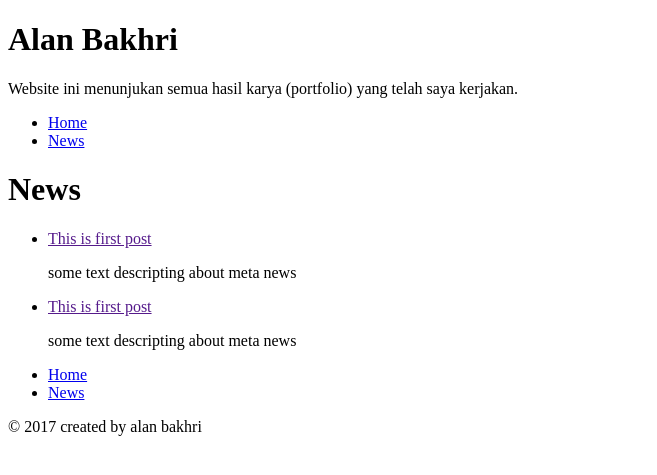
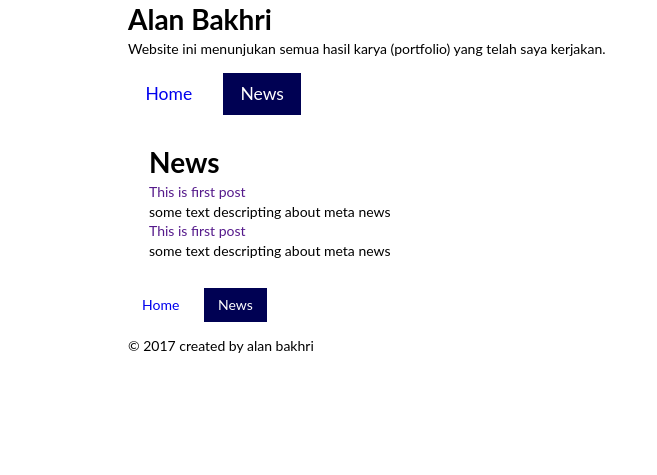
Before and after one commit to alanbakhri/portfolio, a Jekyll site: the page built from news.html, in a window 1280 px wide. Shown: the top 475 px of the page, without its empty margins (0-657 px from the left). Built offline with Jekyll 4.4.1, drawn with Linux system fonts in a browser that asks for light colours.

Commit message:
added include file

```diff
--- a/_layouts/default.html
+++ b/_layouts/default.html
@@ -1,30 +1,15 @@
 <!DOCTYPE html>
 <html lang="en">
-<head>
-  <meta charset="utf-8">
-  <meta http-equiv="X-UA-Compatible" content="IE=edge">
-  <title>{{ site.title }} - {{ page.title }}</title>
-  <link rel="stylesheet" href="{{ site.baseurl }}/css/common.css">
-</head>
+{% include head.html %}
 <body>
-  <div class="wrapper">
-    <header id="header">
-      <hgroup>
-        <h1>{{ site.title }}</h1>
-        <p>{{ site.description }}</p>
-      </hgroup>
-      {% include navigation.html navclass='nav-top' %}
-    </header>
+  <div class="site-container">
+    {% include header.html %}
 
     <main id="main">
       {{ content }}
     </main>
 
-    <footer id="footer">
-      {% include navigation.html navclass='nav-bottom' %}
-      <p>&copy; 2017 created by alan bakhri</p>
-    </footer>
+    {% include footer.html %}
   </div>
-
 </body>
 </html>
```
